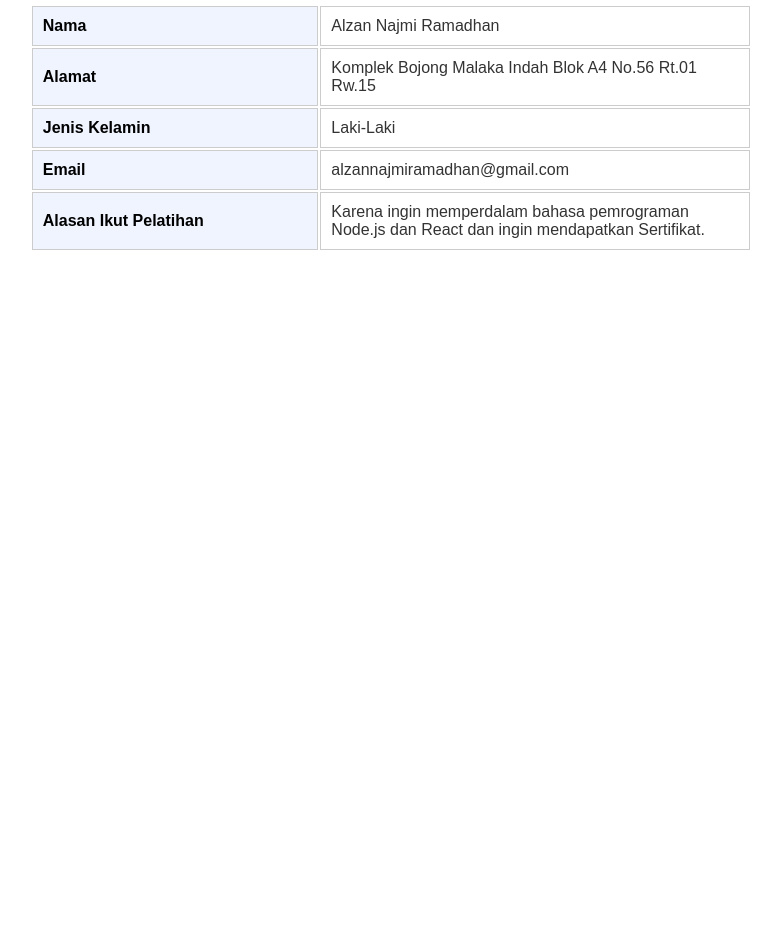
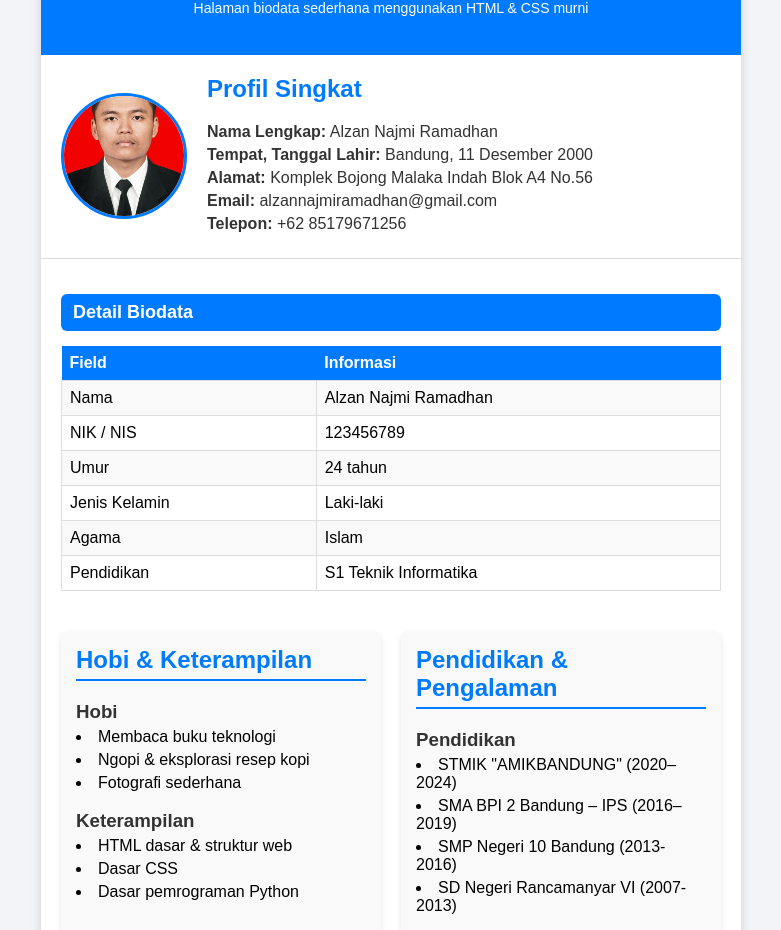
Before and after one commit to alzannajmir/PBL_2025, a plain HTML site: page online/Hari-2/index.html in a window 1280 px wide. Shown: the part 102-1032 px from the top of the page, without its empty margins (249-1030 px from the left). Before the commit the page ends 800 px from the top, so only its background shows below. Drawn offline with Linux system fonts and the light colour scheme.

Commit message:
Merubah Biodata

```diff
--- a/online/Hari-2/index.html
+++ b/online/Hari-2/index.html
@@ -1,34 +1,95 @@
 <!DOCTYPE html>
-<html lang="en">
+<html lang="id">
   <head>
-    <meta charset="UTF-8">
-    <meta name="viewport" content="width=device-width, initial-scale=1.0">
-    <title>Biodata Peserta PBL 2025</title>
-    <link rel="stylesheet" href="style.css">
+    <meta charset="UTF-8" />
+    <meta name="viewport" content="width=device-width, initial-scale=1.0" />
+    <title>Biodata Siswa</title>
+    <link rel="stylesheet" href="style.css" />
   </head>
   <body>
-    <h2>Biodata</h2>
+    <div class="container">
+      <div class="header">
+        <h1>Biodata Siswa</h1>
+        <p>Halaman biodata sederhana menggunakan HTML & CSS murni</p>
+      </div>
+
+      <div class="profile-section">
+        <img src="Foto Diri.jpeg" alt="Foto Profil" class="profile-img" />
+        <div class="profile-info">
+          <h2>Profil Singkat</h2>
+          <p><strong>Nama Lengkap:</strong> Alzan Najmi Ramadhan</p>
+          <p>
+            <strong>Tempat, Tanggal Lahir:</strong> Bandung, 11 Desember 2000
+          </p>
+          <p>
+            <strong>Alamat:</strong> Komplek Bojong Malaka Indah Blok A4 No.56
+          </p>
+          <p><strong>Email:</strong> alzannajmiramadhan@gmail.com</p>
+          <p><strong>Telepon:</strong> +62 85179671256</p>
+        </div>
+      </div>
+
+      <div class="detail-section">
+        <h2>Detail Biodata</h2>
         <table>
           <tr>
-                <td class="label">Nama</td>
-                <td class="value">Alzan Najmi Ramadhan</td>
+            <th>Field</th>
+            <th>Informasi</th>
           </tr>
           <tr>
-                <td class="label">Alamat</td>
-                <td class="value">Komplek Bojong Malaka Indah Blok A4 No.56 Rt.01 Rw.15</td>
+            <td>Nama</td>
+            <td>Alzan Najmi Ramadhan</td>
           </tr>
           <tr>
-                <td class="label">Jenis Kelamin</td>
-                <td class="value">Laki-Laki</td>
+            <td>NIK / NIS</td>
+            <td>123456789</td>
           </tr>
           <tr>
-                <td class="label">Email</td>
-                <td class="value">alzannajmiramadhan@gmail.com</td>
+            <td>Umur</td>
+            <td>24 tahun</td>
           </tr>
           <tr>
-                <td class="label">Alasan Ikut Pelatihan</td>
-                <td class="value reason">Karena ingin memperdalam bahasa pemrograman Node.js dan React dan ingin mendapatkan Sertifikat.</td>
+            <td>Jenis Kelamin</td>
+            <td>Laki-laki</td>
+          </tr>
+          <tr>
+            <td>Agama</td>
+            <td>Islam</td>
+          </tr>
+          <tr>
+            <td>Pendidikan</td>
+            <td>S1 Teknik Informatika</td>
           </tr>
         </table>
+      </div>
+      <!-- Hobi & Pengalaman -->
+    <div class="extra-section">
+      <div class="left">
+        <h2>Hobi & Keterampilan</h2>
+        <h3>Hobi</h3>
+          <li>Membaca buku teknologi</li>
+          <li>Ngopi & eksplorasi resep kopi</li>
+          <li>Fotografi sederhana</li>
+
+        <h3>Keterampilan</h3>
+
+          <li>HTML dasar & struktur web</li>
+          <li>Dasar CSS</li>
+          <li>Dasar pemrograman Python</li>
+        <!-- <h3>Tautan</h3>
+        <p><a href="#" target="_blank">LinkedIn</a></p> -->
+      </div>
+      <div class="right">
+        <h2>Pendidikan & Pengalaman</h2>
+        <h3>Pendidikan</h3>
+          <li>STMIK "AMIKBANDUNG" (2020–2024)</li>
+          <li>SMA BPI 2 Bandung – IPS (2016–2019)</li>
+          <li>SMP Negeri 10 Bandung (2013-2016)</li>
+          <li>SD Negeri Rancamanyar VI (2007-2013)</li>
+        <h3>Pengalaman</h3>
+        <li>Softaware Tester (2025-2025)</li>
+        <li>Instruktur Coding (2024-2024)</li>
+        <li>Frontend Developer (2023-2024)</li>
+    </div>
   </body>
 </html>
--- a/online/Hari-2/style.css
+++ b/online/Hari-2/style.css
@@ -1,36 +1,143 @@
 body {
-    font-family: Arial, sans-serif;
-    padding: 30px;
+  font-family: Arial, sans-serif;
+  background-color: #f2f4f8;
+  display: flex;
+  justify-content: center;
+  padding: 30px;
 }
 
-h2{
-    text-align: center;
+.container {
+  background: #fff;
+  width: 90%;
+  max-width: 700px;
+  border-radius: 12px;
+  box-shadow: 0 4px 12px rgba(0, 0, 0, 0.15);
+  overflow: hidden;
 }
 
-table{
-    margin: auto;
-    width: 60%;
-    background-color: #ffffff;
+/* Header biru */
+.header {
+  background-color: #007bff;
+  color: white;
+  text-align: center;
+  padding: 25px 10px;
+}
+
+.header h1 {
+  margin: 0;
+  font-size: 26px;
+}
+
+.header p {
+  margin-top: 8px;
+  font-size: 14px;
+}
+
+/* Bagian profil singkat */
+.profile-section {
+  display: flex;
+  align-items: center;
+  padding: 20px;
+  border-bottom: 1px solid #ddd;
+}
+
+.profile-img {
+  width: 120px;
+  height: 120px;
+  border-radius: 50%;
+  object-fit: cover;
+  margin-right: 20px;
+  border: 3px solid #007bff;
+}
+
+.profile-info h2 {
+  margin-top: 0;
+  color: #007bff;
+}
+
+.profile-info p {
+  margin: 5px 0;
+  color: #333;
+}
+
+/* Bagian tabel detail biodata */
+.detail-section {
+  padding: 20px;
+}
+
+.detail-section h2 {
+  background-color: #007bff;
+  color: white;
+  padding: 8px 12px;
+  border-radius: 6px;
+  font-size: 18px;
+  margin-bottom: 15px;
+}
+
+table {
+  width: 100%;
+  border-collapse: collapse;
 }
 
 th {
-    background-color: #2b5fab;
-    color: white;
-    padding: 10px;
-    font-size: 18px;
+  background-color: #007bff;
+  color: white;
+  padding: 8px;
+  text-align: left;
 }
 
 td {
-    padding: 10px;
-    border: 1px solid #ccc;
+  border: 1px solid #ddd;
+  padding: 8px;
 }
 
-td.label {
-    font-weight: bold;
-    background-color: #f0f4ff;
-    width: 40%;
+tr:nth-child(even) {
+  background-color: #f9f9f9;
 }
 
-td.value {
-    color: #333;
+/* Section tambahan: Hobi dan Pengalaman */
+.extra-section {
+  display: flex;
+  justify-content: space-between;
+  padding: 20px;
+  gap: 20px;
 }
+
+.extra-section .left,
+.extra-section .right {
+  width: 48%;
+  background-color: #f9f9f9;
+  padding: 15px;
+  border-radius: 8px;
+  box-shadow: 0 3px 6px rgba(0, 0, 0, 0.1);
+}
+
+.extra-section h2 {
+  color: #007bff;
+  margin-top: 0;
+  border-bottom: 2px solid #007bff;
+  padding-bottom: 5px;
+}
+
+.extra-section h3 {
+  margin-bottom: 5px;
+  color: #333;
+}
+
+.extra-section ul {
+  margin-top: 5px;
+  margin-left: 20px;
+}
+
+.extra-section li {
+  margin-bottom: 5px;
+}
+
+.extra-section a {
+  color: #007bff;
+  text-decoration: none;
+}
+
+.extra-section a:hover {
+  text-decoration: underline;
+}
```
Also changed, not shown: online/Hari-2/Foto Diri.jpeg (added). Lines whose indentation alone changed are shown as unchanged.
